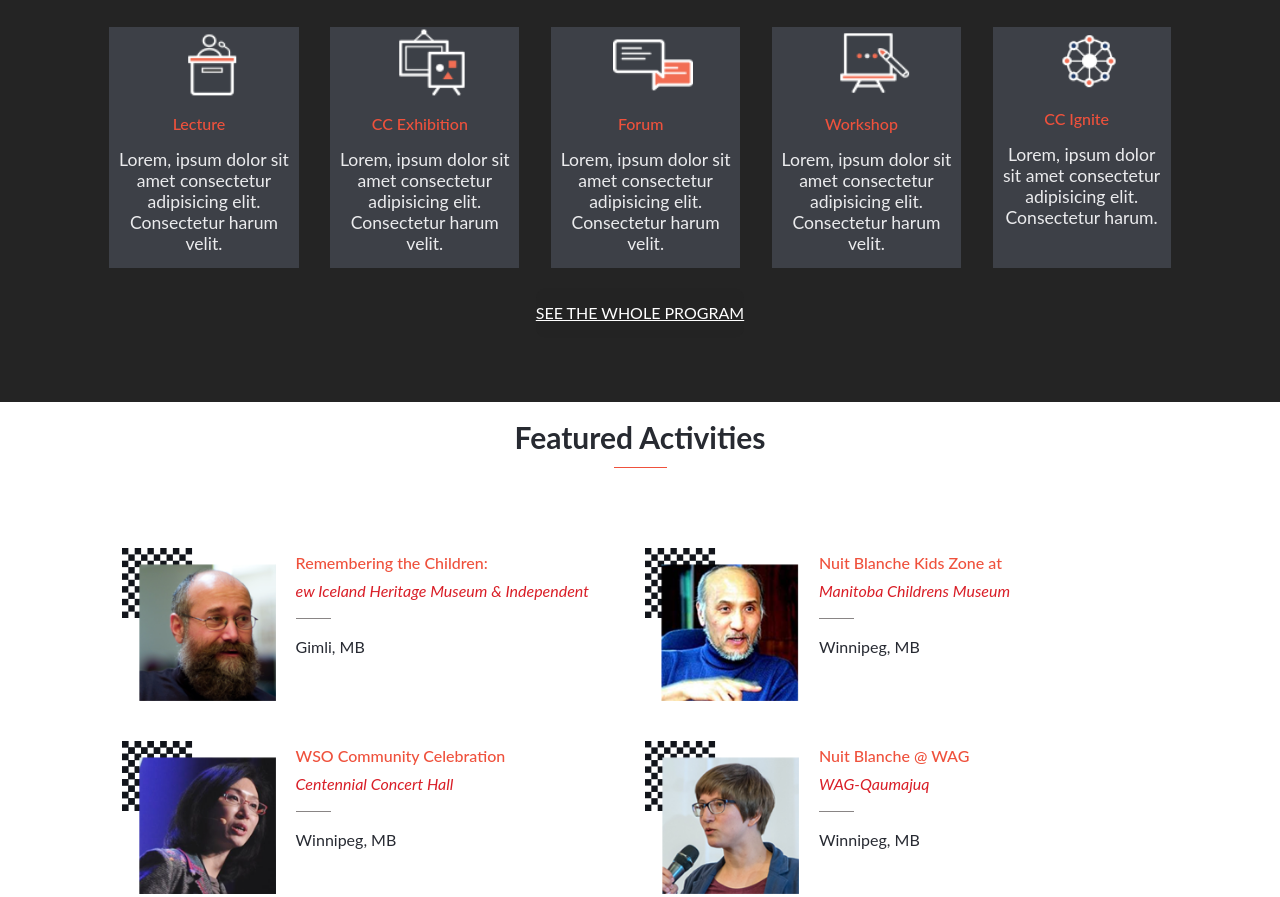
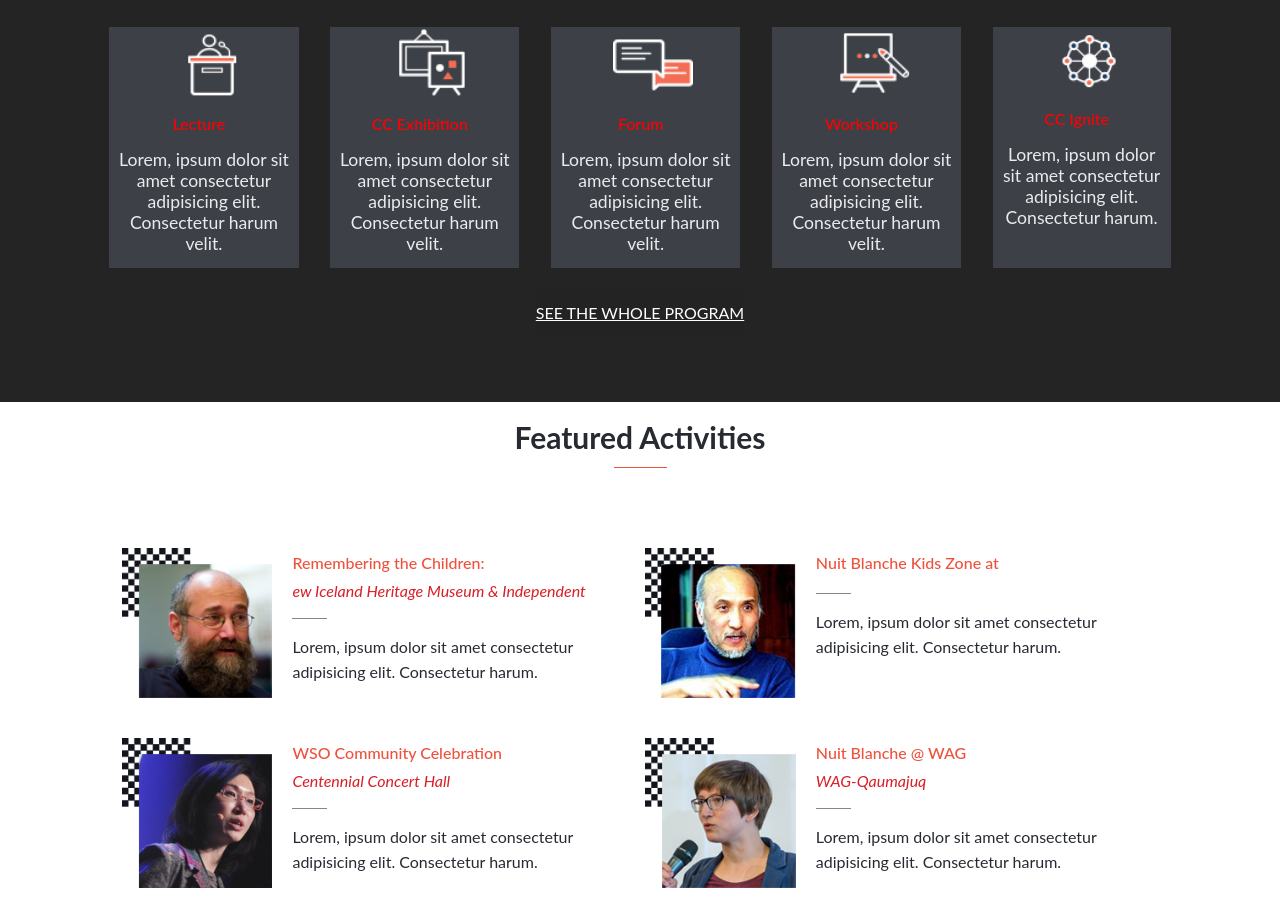
Before and after one commit to bernabasy/World-conference-alerts, a website: page index.html in a window 1280 px wide. Shown: the part 797-1694 px from the top of the page. Drawn offline with Linux system fonts and the light colour scheme.

Commit message:
change on featurd sepeakers detail

```diff
--- a/home.js
+++ b/home.js
@@ -18,15 +18,15 @@ const activitiesArray = [
     image: 'images/speaker_01.png',
     tittle: 'Remembering the Children:',
     place: 'ew Iceland Heritage Museum & Independent',
-    city: 'Gimli, MB',
+    city: 'Lorem, ipsum dolor sit amet consectetur adipisicing elit. Consectetur harum.',
   },
 
   {
     id: '2',
     image: 'images/speaker_02.png',
     tittle: 'Nuit Blanche Kids Zone at ',
-    place: 'Manitoba Childrens Museum',
-    city: 'Winnipeg, MB',
+    place: '',
+    city: 'Lorem, ipsum dolor sit amet consectetur adipisicing elit. Consectetur harum.',
   },
 
   {
@@ -34,7 +34,7 @@ const activitiesArray = [
     image: 'images/speaker_03.png',
     tittle: 'WSO Community Celebration ',
     place: 'Centennial Concert Hall',
-    city: 'Winnipeg, MB',
+    city: 'Lorem, ipsum dolor sit amet consectetur adipisicing elit. Consectetur harum.',
   },
 
   {
@@ -42,7 +42,7 @@ const activitiesArray = [
     image: 'images/speaker_04.png',
     tittle: 'Nuit Blanche @ WAG',
     place: 'WAG-Qaumajuq',
-    city: 'Winnipeg, MB',
+    city: 'Lorem, ipsum dolor sit amet consectetur adipisicing elit. Consectetur harum.',
   },
 
   {
@@ -50,7 +50,7 @@ const activitiesArray = [
     image: 'images/speaker_05.png',
     tittle: 'Kidz Culture',
     place: 'Creekside Park',
-    city: 'Flin Flon, MB',
+    city: 'Lorem, ipsum dolor sit amet consectetur adipisicing elit. Consectetur harum.',
   },
 
   {
@@ -58,7 +58,7 @@ const activitiesArray = [
     image: 'images/speaker_06.png',
     tittle: 'Glen Williams Open Studios ',
     place: 'Williams Mill Creative Art Studios',
-    city: 'Halton Hills, ON',
+    city: 'Lorem, ipsum dolor sit amet consectetur adipisicing elit. Consectetur harum.',
   },
 ];
 
@@ -90,7 +90,7 @@ const createActivities = () => {
     img.setAttribute('src', item.image);
     img.setAttribute('alt', 'National Day for Truth & Reconciliation');
     img.setAttribute('width', '30%');
-    img.setAttribute('height', 'auto');
+    img.setAttribute('height', '150');
     event.appendChild(img);
 
     const info = document.createElement('div');
--- a/index.html
+++ b/index.html
@@ -63,27 +63,27 @@
           <div class="program-list">
             <div class="program">
               <img class="program-icon" src="images/program_icon_01.png" alt="">
-              <h3 class="program-tittle">Lecture</h3>
+              <h3 class="program-tittle red">Lecture</h3>
               <p class="program-text">Lorem, ipsum dolor sit amet consectetur adipisicing elit. Consectetur harum velit.</p>
             </div>
             <div class="program " >
               <img class="program-icon" src="images/program_icon_02.png" alt="">
-              <h3 class="program-tittle program-tittleNoWrap">CC Exhibition</h3>
+              <h3 class="program-tittle program-tittleNoWrap red">CC Exhibition</h3>
               <p class="program-text">Lorem, ipsum dolor sit amet consectetur adipisicing elit. Consectetur harum velit.</p>
             </div>
             <div class="program ">
               <img class="program-icon" src="images/program_icon_03.png" alt="">
-              <h3 class="program-tittle">Forum</h3>
+              <h3 class="program-tittle red">Forum</h3>
               <p class="program-text">Lorem, ipsum dolor sit amet consectetur adipisicing elit. Consectetur harum velit.</p>
             </div>
             <div class="program ">
               <img class="program-icon" src="images/program_icon_04.png" alt="">
-              <h3 class="program-tittle">Workshop</h3>
+              <h3 class="program-tittle red">Workshop</h3>
               <p class="program-text">Lorem, ipsum dolor sit amet consectetur adipisicing elit. Consectetur harum velit.</p>
             </div>
             <div class="program ">
               <img class="program-icon" src="images/program_icon_05.png" alt="">
-              <h3 class="program-tittle">CC Ignite</h3>
+              <h3 class="program-tittle red">CC Ignite</h3>
               <p class="program-text">Lorem, ipsum dolor sit amet consectetur adipisicing elit. Consectetur harum.</p>
             </div>
           </div>
@@ -118,7 +118,7 @@
           </div>
         </section>
       </main>
-      <footer class="main-footer">
+      <footer class="main-footer footer-non">
         <div class="footer-wrap">
           <div class="footer-wrap">
             <img class="footer-logo-main" src="images/logo.png" alt="logo creative commons korea" width="208" height="35">
--- a/style.css
+++ b/style.css
@@ -487,7 +487,6 @@ a:link {
   background: transparent;
   border-radius: 5px;
   margin-top: 60px;
-  margin-bottom: 50px;
   justify-content: center;
   align-items: center;
   gap: 10px;
@@ -547,6 +546,10 @@ a:link {
 
 #sponsor2 {
   display: block;
+}
+
+.footer-non {
+  display: none;
 }
 
 @media (max-width: 768px) {
@@ -874,6 +877,10 @@ a:link {
     height: 50px;
     margin-top: 1%;
   }
+
+  .footer-non {
+    display: block;
+  }
 }
 
 .nav-actives {
@@ -916,3 +923,7 @@ a:link {
   border-bottom-color: #f1f1f1;
   padding-top: 40px;
 }
+
+.red {
+  color: rgb(255, 0, 0);
+}
```
